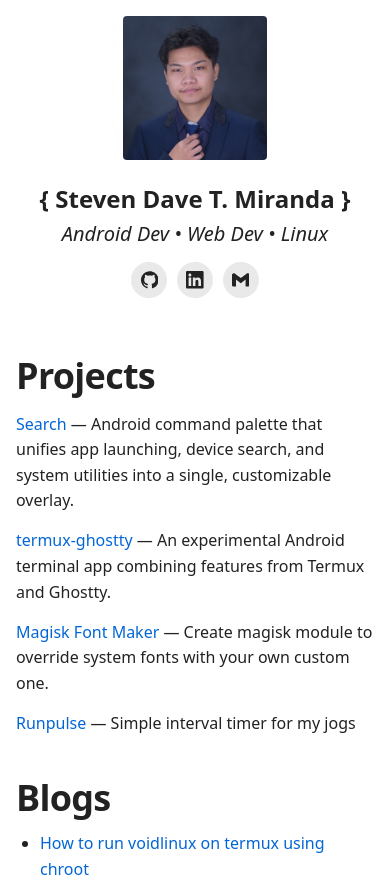
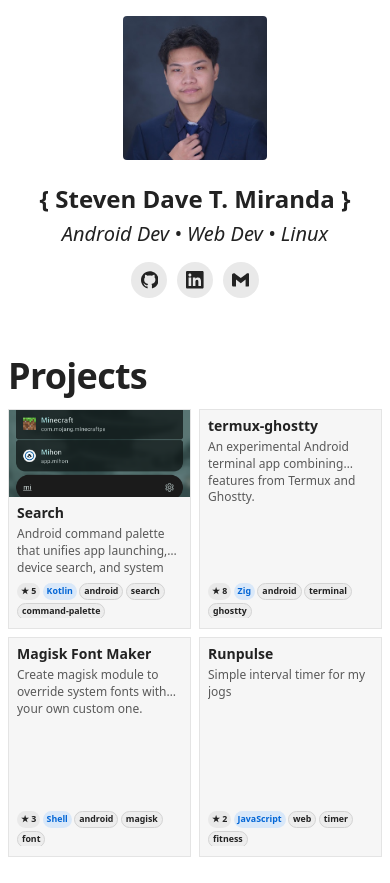
Before and after one commit to mrndstvndv/mrndstvndv.github.io, a website with bundled scripts: page index.html in a window 390 px wide. Shown: the top 883 px of the page. Built offline with nearby package versions, Linux system fonts and the light colour scheme; no server answers; files whose address does not match are found by name; a web font is replaced by a local one.

Commit message:
refactor: project cards grid with responsive 4-col layout, screenshots, topics & stars

```diff
--- a/build.ts
+++ b/build.ts
@@ -13,7 +13,10 @@ await build({
 await write('./dist/index.html', Bun.file('./index.html'));
 
 // Copy static assets
-await write('./dist/assets/DAY20_00147.JPG', Bun.file('./assets/DAY20_00147.JPG'));
+await mkdir('./dist/assets', { recursive: true });
+for (const asset of await readdir('./assets')) {
+	await write(`./dist/assets/${asset}`, Bun.file(`./assets/${asset}`));
+}
 
 // Build blog pages from markdown
 await mkdir('./dist/blogs', { recursive: true });
--- a/index.html
+++ b/index.html
@@ -36,29 +36,67 @@
 					</svg>
 				</a>
 			</div>
+		</div>
 	</main>
 
 	<h1>Projects</h1>
-	<ul class="repo-list">
-		<li data-repo="mrndstvndv/Search">
-			<div class="repo-meta"></div>
-			<a href="https://github.com/mrndstvndv/Search">Search</a> — Android command palette that unifies app
-			launching, device search, and system utilities into a single, customizable overlay.
-		</li>
-		<li data-repo="mrndstvndv/termux-ghostty">
-			<div class="repo-meta"></div>
-			<a href="https://github.com/mrndstvndv/termux-ghostty">termux-ghostty</a> — An experimental Android terminal app combining features from Termux and Ghostty.
-		</li>
-		<li data-repo="mrndstvndv/font-mod">
-			<div class="repo-meta"></div>
-			<a href="https://mrndstvndv.github.io/font-mod/">Magisk Font Maker</a> — Create magisk module to
-			override system fonts with your own custom one.
-		</li>
-		<li data-repo="mrndstvndv/runpulse">
-			<div class="repo-meta"></div>
-			<a href="https://mrndstvndv.github.io/runpulse/">Runpulse</a> — Simple interval timer for my jogs
-		</li>
-	</ul>
+	<div class="projects-grid">
+		<div class="project-card" data-repo="mrndstvndv/Search">
+			<div class="card-screenshot">
+				<img src="assets/search_app.png" alt="Search Android App Mockup" loading="lazy" />
+			</div>
+			<div class="card-body">
+				<h3><a href="https://github.com/mrndstvndv/Search">Search</a></h3>
+				<p class="card-desc">Android command palette that unifies app launching, device search, and system utilities into a single, customizable overlay.</p>
+				<div class="repo-meta">
+					<span class="repo-badge">★ 5</span>
+					<span class="repo-badge lang">Kotlin</span>
+					<span class="repo-badge topic">android</span>
+					<span class="repo-badge topic">search</span>
+					<span class="repo-badge topic">command-palette</span>
+				</div>
+			</div>
+		</div>
+		<div class="project-card" data-repo="mrndstvndv/termux-ghostty">
+			<div class="card-body">
+				<h3><a href="https://github.com/mrndstvndv/termux-ghostty">termux-ghostty</a></h3>
+				<p class="card-desc">An experimental Android terminal app combining features from Termux and Ghostty.</p>
+				<div class="repo-meta">
+					<span class="repo-badge">★ 8</span>
+					<span class="repo-badge lang">Zig</span>
+					<span class="repo-badge topic">android</span>
+					<span class="repo-badge topic">terminal</span>
+					<span class="repo-badge topic">ghostty</span>
+				</div>
+			</div>
+		</div>
+		<div class="project-card" data-repo="mrndstvndv/font-mod">
+			<div class="card-body">
+				<h3><a href="https://mrndstvndv.github.io/font-mod/">Magisk Font Maker</a></h3>
+				<p class="card-desc">Create magisk module to override system fonts with your own custom one.</p>
+				<div class="repo-meta">
+					<span class="repo-badge">★ 3</span>
+					<span class="repo-badge lang">Shell</span>
+					<span class="repo-badge topic">android</span>
+					<span class="repo-badge topic">magisk</span>
+					<span class="repo-badge topic">font</span>
+				</div>
+			</div>
+		</div>
+		<div class="project-card" data-repo="mrndstvndv/runpulse">
+			<div class="card-body">
+				<h3><a href="https://mrndstvndv.github.io/runpulse/">Runpulse</a></h3>
+				<p class="card-desc">Simple interval timer for my jogs</p>
+				<div class="repo-meta">
+					<span class="repo-badge">★ 2</span>
+					<span class="repo-badge lang">JavaScript</span>
+					<span class="repo-badge topic">web</span>
+					<span class="repo-badge topic">timer</span>
+					<span class="repo-badge topic">fitness</span>
+				</div>
+			</div>
+		</div>
+	</div>
 
 	<h1>Blogs</h1>
 	<ul>
--- a/src/github-stats.ts
+++ b/src/github-stats.ts
@@ -26,7 +26,7 @@ export async function fetchRepoStats(repo: string): Promise<RepoStats | null> {
 
 export function renderStats(stats: RepoStats): string {
 	let html = '';
-	if (stats.stars > 0) html += `<span class="repo-badge">★ ${stats.stars}</span> `;
+	if (stats.stars >= 0) html += `<span class="repo-badge">★ ${stats.stars}</span> `;
 	if (stats.language) html += `<span class="repo-badge lang">${stats.language}</span> `;
 	for (const topic of stats.topics) {
 		html += `<span class="repo-badge topic">${topic}</span> `;
--- a/src/main.ts
+++ b/src/main.ts
@@ -11,16 +11,25 @@ document.addEventListener('click', (e) => {
 
 // Live GitHub stats for featured projects
 async function loadRepoStats() {
-	const items = document.querySelectorAll<HTMLLIElement>('[data-repo]');
+	const items = document.querySelectorAll<HTMLElement>('[data-repo]');
 	if (!items.length) return;
 
-	const fetches = [...items].map(async (li) => {
-		const repo = li.dataset.repo;
-		const meta = li.querySelector<HTMLDivElement>('.repo-meta');
+	const fetches = [...items].map(async (card) => {
+		const repo = card.dataset.repo;
+		const meta = card.querySelector<HTMLDivElement>('.repo-meta');
 		if (!repo || !meta) return;
 
 		const stats = await fetchRepoStats(repo);
-		if (stats) meta.innerHTML = renderStats(stats);
+		if (stats) {
+			// Fallback to HTML topics if GitHub repo has no topics defined
+			if (stats.topics.length === 0) {
+				const htmlTopics = Array.from(card.querySelectorAll('.repo-badge.topic'))
+					.map((el) => el.textContent || '')
+					.filter(Boolean);
+				stats.topics = htmlTopics;
+			}
+			meta.innerHTML = renderStats(stats);
+		}
 	});
 
 	await Promise.all(fetches);
--- a/src/style.css
+++ b/src/style.css
@@ -61,7 +61,7 @@
 	--leading-loose: 1.7;
 
 	/* Measure */
-	--measure-prose: 65ch;
+	--measure-prose: 720px;
 	--measure-narrow: 40ch;
 }
 
@@ -137,6 +137,7 @@ h4 {
 
 p {
 	margin-bottom: 1.5em;
+	max-width: 65ch;
 }
 
 ul,
@@ -388,3 +389,149 @@ header {
 		cursor: pointer;
 	}
 }
+
+/* ===== Project Cards Grid ===== */
+
+.projects-grid {
+	display: grid;
+	grid-template-columns: repeat(2, 1fr);
+	gap: 1.25rem;
+	padding: 0;
+	margin-top: 1rem;
+}
+
+.project-card {
+	display: flex;
+	flex-direction: column;
+	aspect-ratio: 1 / 1;
+	min-height: 360px;
+	border-radius: 0;
+	overflow: hidden;
+	background: color-mix(in srgb, var(--text) 4%, var(--bg));
+	border: 1px solid color-mix(in srgb, var(--text) 12%, var(--bg));
+	width: 100%;
+}
+
+.card-screenshot {
+	position: relative;
+	height: 40%;
+	width: 100%;
+	overflow: hidden;
+	background: color-mix(in srgb, var(--link) 15%, var(--bg));
+	flex-shrink: 0;
+}
+
+.card-screenshot img {
+	width: 100%;
+	height: 100%;
+	object-fit: cover;
+}
+
+.card-body {
+	flex-grow: 1;
+	padding: 0.75rem 0.85rem;
+	display: flex;
+	flex-direction: column;
+	justify-content: space-between;
+}
+
+.card-body h3 {
+	margin: 0 0 0.25rem 0;
+	font-size: var(--text-base);
+	font-weight: 600;
+	line-height: var(--leading-tight);
+}
+
+.card-body h3 a {
+	color: var(--text);
+	text-decoration: none;
+}
+
+.card-body h3 a:hover {
+	color: var(--link);
+}
+
+.card-desc {
+	font-size: var(--text-sm);
+	line-height: var(--leading-snug);
+	margin: 0 0 0.5rem 0;
+	color: color-mix(in srgb, var(--text) 75%, var(--bg));
+	display: -webkit-box;
+	-webkit-line-clamp: 4;
+	-webkit-box-orient: vertical;
+	line-clamp: 4;
+	overflow: hidden;
+	flex: 1;
+}
+
+/* Repo badges inside cards */
+.project-card .repo-meta {
+	display: flex;
+	flex-wrap: wrap;
+	gap: 0.25rem;
+	margin-top: auto;
+	max-height: 2.2rem;
+	overflow: hidden;
+}
+
+.project-card .repo-badge {
+	font-size: 0.65rem;
+	padding: 0.1rem 0.4rem;
+	border-radius: 99px;
+}
+
+/* Responsive breakpoints */
+@media (max-width: 580px) {
+	body {
+		padding: 0 0.5rem;
+	}
+
+	.projects-grid {
+		grid-template-columns: repeat(2, 1fr);
+		gap: 0.5rem;
+		margin-top: 0.5rem;
+	}
+
+	.project-card {
+		min-height: 220px;
+		max-width: none;
+		margin: 0;
+	}
+
+	.card-body {
+		padding: 0.5rem;
+	}
+
+	.card-body h3 {
+		font-size: var(--text-sm);
+	}
+
+	.card-desc {
+		font-size: var(--text-xs);
+		line-height: var(--leading-snug);
+		-webkit-line-clamp: 2;
+		line-clamp: 2;
+		margin-bottom: 0.25rem;
+	}
+
+	.project-card .repo-meta {
+		gap: 0.15rem;
+	}
+
+	.project-card .repo-badge {
+		font-size: 0.55rem;
+		padding: 0.05rem 0.25rem;
+	}
+}
+
+/* Dark mode card tweaks */
+@media (prefers-color-scheme: dark) {
+	.project-card {
+		background: color-mix(in srgb, var(--text) 6%, var(--bg));
+		border-color: color-mix(in srgb, var(--text) 18%, var(--bg));
+	}
+
+	.card-screenshot {
+		background: color-mix(in srgb, var(--link) 12%, var(--bg));
+	}
+}
```
Also changed, not shown: assets/search_app.png (added).
